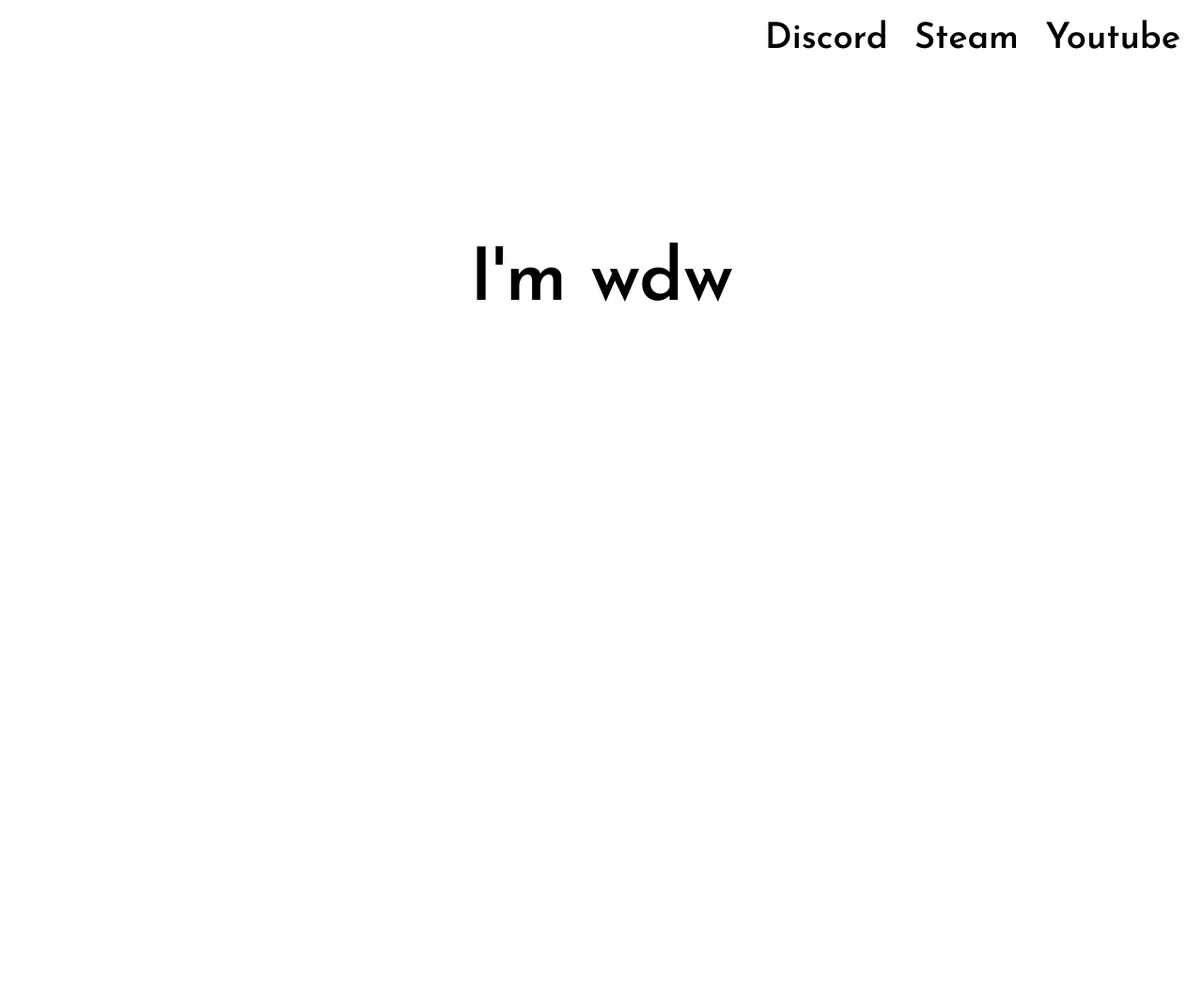
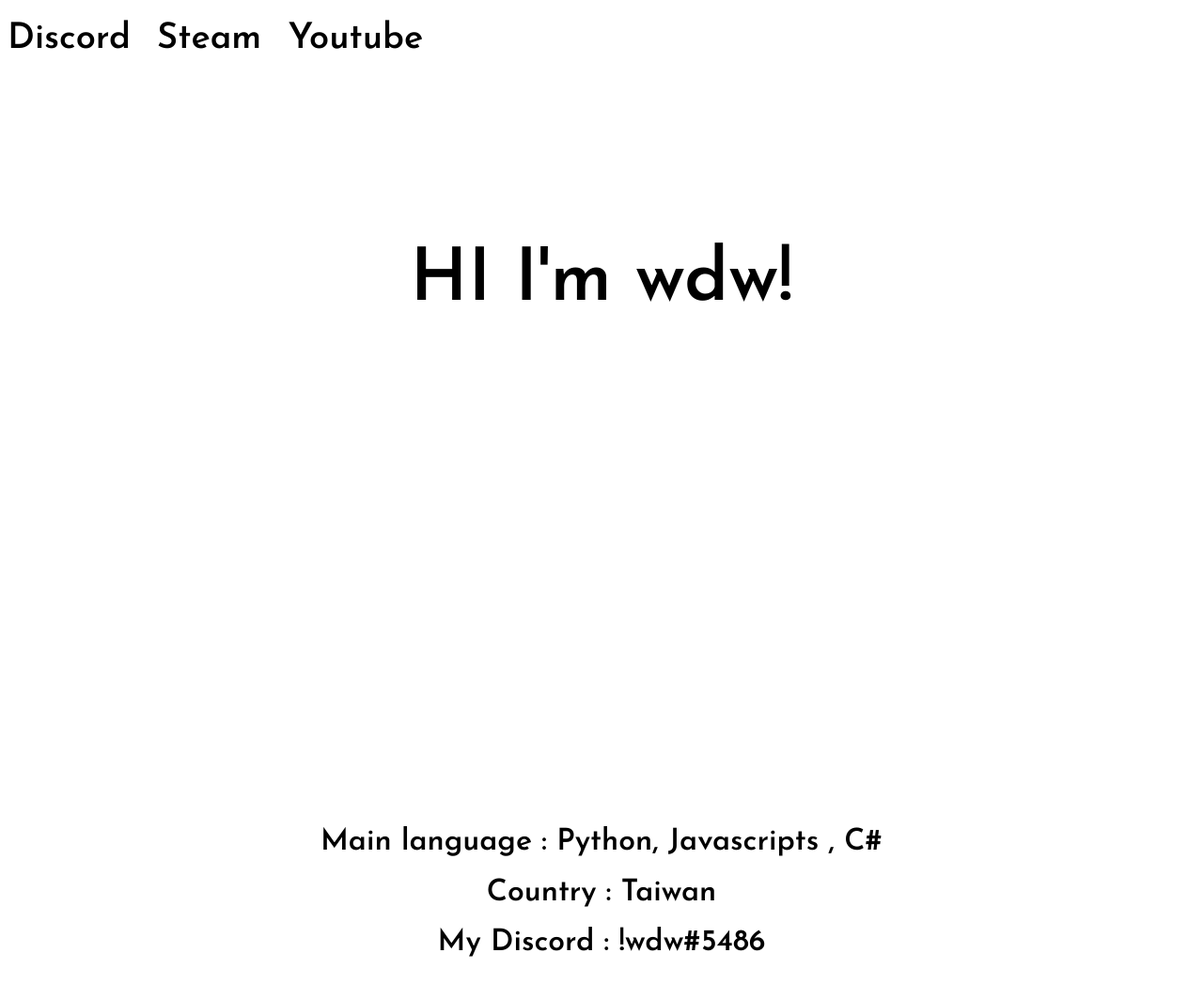
Before and after one commit to wdw781/about-me-website, a plain HTML site: page index.html in a window 1280 px wide. Shown: the whole page at 94% size. Before the commit the page ends 800 px from the top, so only its background shows below. Drawn offline with Linux system fonts and the light colour scheme.

Commit message:
初步加上敘述欄內容

```diff
--- a/index.html
+++ b/index.html
@@ -10,12 +10,19 @@
     </head>
     <body>
         <div class="btn--group">
-            <a href="">Discord</a>
-            <a href="" style="margin-left: 16px;">Steam</a>
-            <a href="" style="margin-left: 16px;margin-right: 16px;">Youtube</a>
+            <a href="" style="text-align: right;">Discord</a>
+            <a href="" style="margin-left: 16px; text-align: right;">Steam</a>
+            <a href="" style="margin-left: 16px;margin-right: 16px; text-align: right;">Youtube</a>
         </div>
 
 
-        <h1 id="heading">I'm wdw</h1>
+        <h1 id="heading">HI I'm wdw!</h1>
+
+
+        <div class="desc">
+            <h1>Main language : Python, Javascripts , C#</h1>
+            <h1>Country : Taiwan</h1>
+            <h1>My Discord : !wdw#5486</h1>
+        </div>
     </body>
 </html>
--- a/style.css
+++ b/style.css
@@ -4,7 +4,6 @@ body {
 
 .btn--group {
     font-size: 38px;
-    text-align: right;
     margin-top: 22px;
 }
 
@@ -18,3 +17,10 @@ a {
     font-size: 78px;
     text-align: center;
 }
+
+.desc {
+    padding: 20px;
+    margin-top: 500px;
+    text-align: center;
+    margin-bottom: 200px;
+}
```
